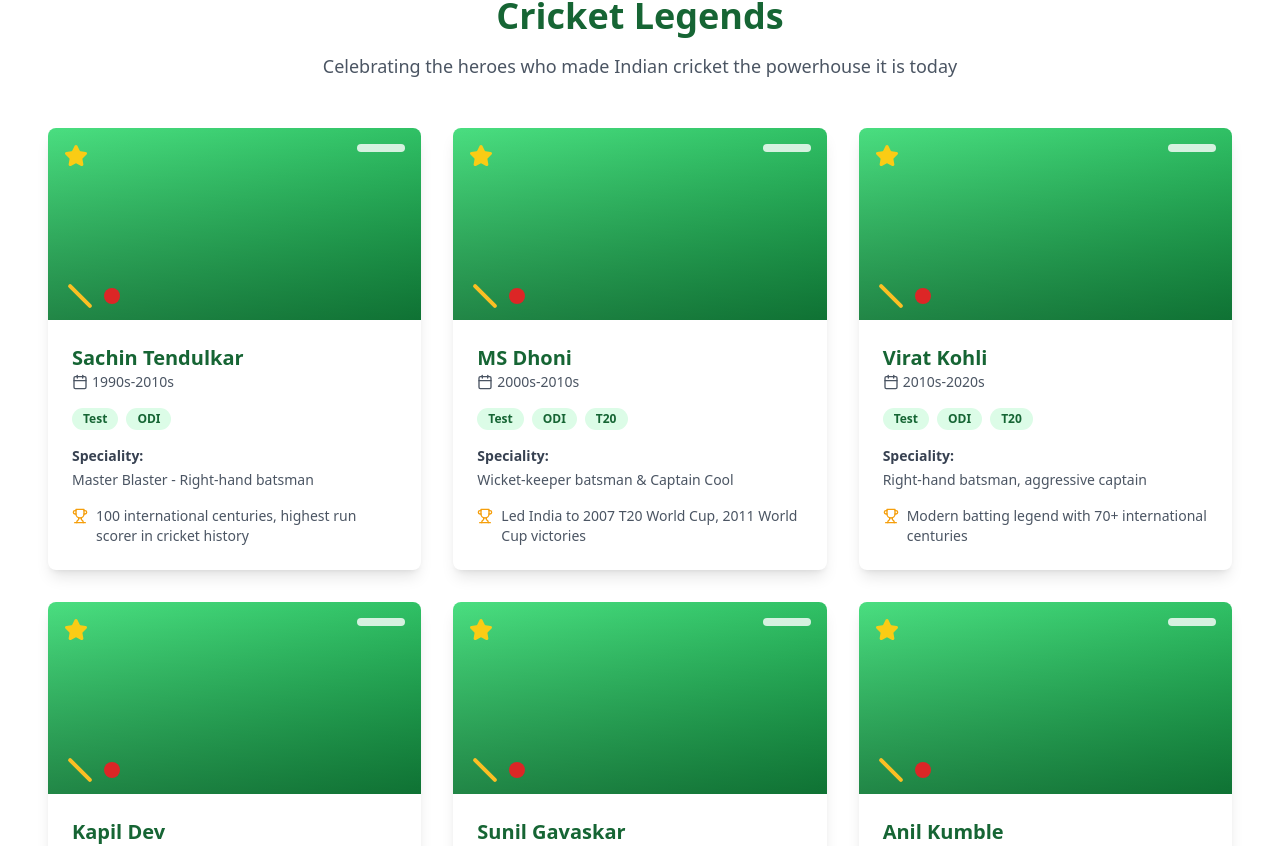
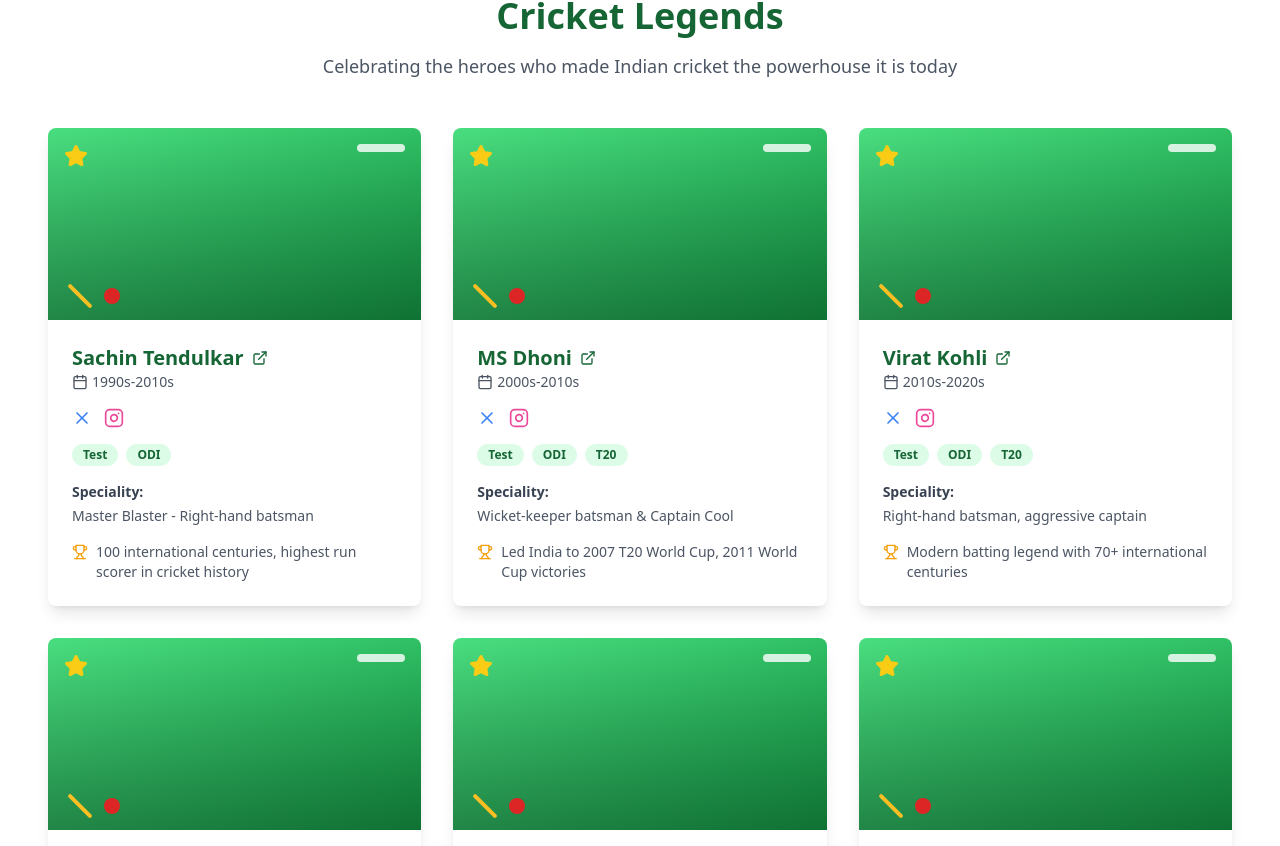
Before and after one commit to nagireddy2511/india-cricket-legacy-hub, a React (Vite) app: page / in a window 1280 px wide. Shown: the part 1376-2222 px from the top of the page. Built offline with nearby package versions, Linux system fonts and the light colour scheme.

Commit message:
Add social media links and bio redirects
- Added social media links (X, Insta) to player data.
- Implemented Google bio redirects on player name click.
- Updated `src/data/players.ts` and `src/components/PlayerCard.tsx`.

```diff
--- a/src/components/PlayerCard.tsx
+++ b/src/components/PlayerCard.tsx
@@ -1,7 +1,8 @@
 
 import { Card, CardContent } from "@/components/ui/card";
 import { Badge } from "@/components/ui/badge";
-import { Star, Trophy, Calendar } from "lucide-react";
+import { Star, Trophy, Calendar, ExternalLink } from "lucide-react";
+import { Instagram, X } from "lucide-react";
 
 interface Player {
   id: number;
@@ -11,6 +12,10 @@ interface Player {
   speciality: string;
   achievement: string;
   featured?: boolean;
+  socialMedia?: {
+    twitter?: string;
+    instagram?: string;
+  };
 }
 
 interface PlayerCardProps {
@@ -18,6 +23,11 @@ interface PlayerCardProps {
 }
 
 const PlayerCard = ({ player }: PlayerCardProps) => {
+  const handleNameClick = () => {
+    const googleSearchUrl = `https://www.google.com/search?q=${encodeURIComponent(player.name + ' cricket biography')}`;
+    window.open(googleSearchUrl, '_blank');
+  };
+
   return (
     <Card className="group hover:shadow-xl transition-all duration-300 transform hover:-translate-y-2 bg-white border-0 shadow-lg overflow-hidden">
       <div className="relative">
@@ -47,14 +57,46 @@ const PlayerCard = ({ player }: PlayerCardProps) => {
         <CardContent className="p-6">
           <div className="space-y-4">
             <div>
-              <h3 className="text-xl font-bold text-green-800 group-hover:text-green-600 transition-colors">
+              <h3
+                className="text-xl font-bold text-green-800 group-hover:text-green-600 transition-colors cursor-pointer hover:underline flex items-center gap-2"
+                onClick={handleNameClick}
+              >
                 {player.name}
+                <ExternalLink className="h-4 w-4" />
               </h3>
               <p className="text-gray-600 text-sm flex items-center gap-1">
                 <Calendar className="h-4 w-4" />
                 {player.era}
               </p>
             </div>
+
+            {/* Social Media Links */}
+            {player.socialMedia && (
+              <div className="flex gap-3">
+                {player.socialMedia.twitter && (
+                  <a
+                    href={player.socialMedia.twitter}
+                    target="_blank"
+                    rel="noopener noreferrer"
+                    className="text-blue-500 hover:text-blue-700 transition-colors"
+                    title="Follow on X (Twitter)"
+                  >
+                    <X className="h-5 w-5" />
+                  </a>
+                )}
+                {player.socialMedia.instagram && (
+                  <a
+                    href={player.socialMedia.instagram}
+                    target="_blank"
+                    rel="noopener noreferrer"
+                    className="text-pink-500 hover:text-pink-700 transition-colors"
+                    title="Follow on Instagram"
+                  >
+                    <Instagram className="h-5 w-5" />
+                  </a>
+                )}
+              </div>
+            )}
 
             <div className="flex flex-wrap gap-2">
               {player.formats.map((format) => (
--- a/src/data/players.ts
+++ b/src/data/players.ts
@@ -1,4 +1,3 @@
-
 export interface Player {
   id: number;
   name: string;
@@ -7,6 +6,10 @@ export interface Player {
   speciality: string;
   achievement: string;
   featured?: boolean;
+  socialMedia?: {
+    twitter?: string;
+    instagram?: string;
+  };
 }
 
 export const players: Player[] = [
@@ -18,7 +21,11 @@ export const players: Player[] = [
     formats: ["Test", "ODI"],
     speciality: "Master Blaster - Right-hand batsman",
     achievement: "100 international centuries, highest run scorer in cricket history",
-    featured: true
+    featured: true,
+    socialMedia: {
+      twitter: "https://twitter.com/sachin_rt",
+      instagram: "https://instagram.com/sachintendulkar"
+    }
   },
   {
     id: 2,
@@ -27,7 +34,11 @@ export const players: Player[] = [
     formats: ["Test", "ODI", "T20"],
     speciality: "Wicket-keeper batsman & Captain Cool",
     achievement: "Led India to 2007 T20 World Cup, 2011 World Cup victories",
-    featured: true
+    featured: true,
+    socialMedia: {
+      twitter: "https://twitter.com/msdhoni",
+      instagram: "https://instagram.com/mahi7781"
+    }
   },
   {
     id: 3,
@@ -36,7 +47,11 @@ export const players: Player[] = [
     formats: ["Test", "ODI", "T20"],
     speciality: "Right-hand batsman, aggressive captain",
     achievement: "Modern batting legend with 70+ international centuries",
-    featured: true
+    featured: true,
+    socialMedia: {
+      twitter: "https://twitter.com/imVkohli",
+      instagram: "https://instagram.com/virat.kohli"
+    }
   },
   {
     id: 4,
@@ -45,7 +60,11 @@ export const players: Player[] = [
     formats: ["Test", "ODI"],
     speciality: "All-rounder, fast bowler",
     achievement: "Led India to first World Cup victory in 1983",
-    featured: true
+    featured: true,
+    socialMedia: {
+      twitter: "https://twitter.com/therealkapildev",
+      instagram: "https://instagram.com/kapildev"
+    }
   },
   {
     id: 5,
@@ -54,7 +73,11 @@ export const players: Player[] = [
     formats: ["Test", "ODI"],
     speciality: "Opening batsman, technique master",
     achievement: "First to score 10,000 Test runs, 34 Test centuries",
-    featured: true
+    featured: true,
+    socialMedia: {
+      twitter: "https://twitter.com/gavaskarsunilm",
+      instagram: "https://instagram.com/gavaskarsunil"
+    }
   },
   {
     id: 6,
@@ -63,7 +86,11 @@ export const players: Player[] = [
     formats: ["Test", "ODI"],
     speciality: "Leg-spin bowler",
     achievement: "619 Test wickets, perfect 10 wickets in an innings",
-    featured: true
+    featured: true,
+    socialMedia: {
+      twitter: "https://twitter.com/anilkumble1074",
+      instagram: "https://instagram.com/anilkumble1074"
+    }
   },
 
   // 1950s-1960s Era
@@ -149,7 +176,11 @@ export const players: Player[] = [
     era: "1990s-2000s",
     formats: ["Test", "ODI"],
     speciality: "Right-hand batsman, 'The Wall'",
-    achievement: "13,288 Test runs, 36 Test centuries"
+    achievement: "13,288 Test runs, 36 Test centuries",
+    socialMedia: {
+      twitter: "https://twitter.com/dravidrahul",
+      instagram: "https://instagram.com/rahuldravid1"
+    }
   },
   {
     id: 17,
@@ -157,7 +188,11 @@ export const players: Player[] = [
     era: "1990s-2000s",
     formats: ["Test", "ODI"],
     speciality: "Left-hand batsman, captain",
-    achievement: "Transformed Indian cricket, aggressive leadership"
+    achievement: "Transformed Indian cricket, aggressive leadership",
+    socialMedia: {
+      twitter: "https://twitter.com/SGanguly99",
+      instagram: "https://instagram.com/souravganguly"
+    }
   },
   {
     id: 18,
@@ -165,7 +200,11 @@ export const players: Player[] = [
     era: "1990s-2000s",
     formats: ["Test", "ODI"],
     speciality: "Right-hand batsman, wristy stroke play",
-    achievement: "281 vs Australia in 2001, match-winner"
+    achievement: "281 vs Australia in 2001, match-winner",
+    socialMedia: {
+      twitter: "https://twitter.com/VVSLaxman281",
+      instagram: "https://instagram.com/vvslaxman281"
+    }
   },
   {
     id: 19,
@@ -191,7 +230,11 @@ export const players: Player[] = [
     era: "2000s-2010s",
     formats: ["Test", "ODI", "T20"],
     speciality: "All-rounder, left-hand batsman",
-    achievement: "2011 World Cup Player of Tournament, 6 sixes in T20"
+    achievement: "2011 World Cup Player of Tournament, 6 sixes in T20",
+    socialMedia: {
+      twitter: "https://twitter.com/YUVSTRONG12",
+      instagram: "https://instagram.com/yuvisofficial"
+    }
   },
   {
     id: 22,
@@ -199,7 +242,11 @@ export const players: Player[] = [
     era: "2000s-2010s",
     formats: ["Test", "ODI", "T20"],
     speciality: "Off-spin bowler",
-    achievement: "417 Test wickets, hat-trick vs Australia"
+    achievement: "417 Test wickets, hat-trick vs Australia",
+    socialMedia: {
+      twitter: "https://twitter.com/harbhajan_singh",
+      instagram: "https://instagram.com/harbhajan3"
+    }
   },
   {
     id: 23,
@@ -207,7 +254,11 @@ export const players: Player[] = [
     era: "2000s-2010s",
     formats: ["Test", "ODI", "T20"],
     speciality: "Left-arm fast bowler",
-    achievement: "311 Test wickets, 2011 World Cup star"
+    achievement: "311 Test wickets, 2011 World Cup star",
+    socialMedia: {
+      twitter: "https://twitter.com/ImZaheer",
+      instagram: "https://instagram.com/zaheer_khan34"
+    }
   },
   {
     id: 24,
@@ -215,7 +266,11 @@ export const players: Player[] = [
     era: "2000s-2010s",
     formats: ["Test", "ODI", "T20"],
     speciality: "Opening batsman, aggressive stroke play",
-    achievement: "Two triple centuries in Tests, fastest 300"
+    achievement: "Two triple centuries in Tests, fastest 300",
+    socialMedia: {
+      twitter: "https://twitter.com/virendersehwag",
+      instagram: "https://instagram.com/virendersehwag"
+    }
   },
   {
     id: 25,
@@ -223,7 +278,11 @@ export const players: Player[] = [
     era: "2000s-2010s",
     formats: ["Test", "ODI", "T20"],
     speciality: "Left-hand opening batsman",
-    achievement: "Match-winner in 2007 T20 & 2011 World Cup finals"
+    achievement: "Match-winner in 2007 T20 & 2011 World Cup finals",
+    socialMedia: {
+      twitter: "https://twitter.com/GautamGambhir",
+      instagram: "https://instagram.com/gautamgambhir"
+    }
   },
 
   // 2010s-Present Era
@@ -233,7 +292,11 @@ export const players: Player[] = [
     era: "2010s-2020s",
     formats: ["Test", "ODI", "T20"],
     speciality: "Right-hand batsman, captain",
-    achievement: "Three double centuries in ODIs, 'Hitman' of cricket"
+    achievement: "Three double centuries in ODIs, 'Hitman' of cricket",
+    socialMedia: {
+      twitter: "https://twitter.com/ImRo45",
+      instagram: "https://instagram.com/rohitsharma45"
+    }
   },
   {
     id: 27,
@@ -241,7 +304,11 @@ export const players: Player[] = [
     era: "2010s-2020s",
     formats: ["Test", "ODI", "T20"],
     speciality: "Left-hand opening batsman",
-    achievement: "Fastest Test century on debut, ICC tournament specialist"
+    achievement: "Fastest Test century on debut, ICC tournament specialist",
+    socialMedia: {
+      twitter: "https://twitter.com/SDhawan25",
+      instagram: "https://instagram.com/shikhardofficial"
+    }
   },
   {
     id: 28,
@@ -249,7 +316,11 @@ export const players: Player[] = [
     era: "2010s-2020s",
     formats: ["Test", "ODI", "T20"],
     speciality: "Off-spin bowler, all-rounder",
-    achievement: "400+ Test wickets, multiple Player of Series awards"
+    achievement: "400+ Test wickets, multiple Player of Series awards",
+    socialMedia: {
+      twitter: "https://twitter.com/ashwinravi99",
+      instagram: "https://instagram.com/rashwin99"
+    }
   },
   {
     id: 29,
@@ -257,7 +328,11 @@ export const players: Player[] = [
     era: "2010s-2020s",
     formats: ["Test", "ODI", "T20"],
     speciality: "Fast bowler, unique action",
-    achievement: "Fastest to 100 ODI wickets, yorker specialist"
+    achievement: "Fastest to 100 ODI wickets, yorker specialist",
+    socialMedia: {
+      twitter: "https://twitter.com/Jaspritbumrah93",
+      instagram: "https://instagram.com/jaspritb1"
+    }
   },
   {
     id: 30,
@@ -265,7 +340,11 @@ export const players: Player[] = [
     era: "2010s-2020s",
     formats: ["Test", "ODI", "T20"],
     speciality: "Right-hand batsman, wicket-keeper",
-    achievement: "Versatile batsman across all formats"
+    achievement: "Versatile batsman across all formats",
+    socialMedia: {
+      twitter: "https://twitter.com/klrahul11",
+      instagram: "https://instagram.com/klrahul"
+    }
   },
 
   // Additional Notable Players
@@ -275,7 +354,11 @@ export const players: Player[] = [
     era: "2010s-2020s",
     formats: ["Test", "ODI", "T20"],
     speciality: "All-rounder, left-arm spinner",
-    achievement: "Triple threat - batting, bowling, fielding excellence"
+    achievement: "Triple threat - batting, bowling, fielding excellence",
+    socialMedia: {
+      twitter: "https://twitter.com/imjadeja",
+      instagram: "https://instagram.com/ravindrajadeja"
+    }
   },
   {
     id: 32,
@@ -283,7 +366,11 @@ export const players: Player[] = [
     era: "2010s-2020s",
     formats: ["ODI", "T20"],
     speciality: "All-rounder, fast bowler",
-    achievement: "T20 World Cup 2024 winner, explosive lower-order batsman"
+    achievement: "T20 World Cup 2024 winner, explosive lower-order batsman",
+    socialMedia: {
+      twitter: "https://twitter.com/hardikpandya7",
+      instagram: "https://instagram.com/hardikpandya93"
+    }
   },
   {
     id: 33,
@@ -291,7 +378,11 @@ export const players: Player[] = [
     era: "2010s-2020s",
     formats: ["Test", "ODI"],
     speciality: "Fast bowler",
-    achievement: "200+ Test wickets, reverse swing expert"
+    achievement: "200+ Test wickets, reverse swing expert",
+    socialMedia: {
+      twitter: "https://twitter.com/MdShami11",
+      instagram: "https://instagram.com/mdshami.official"
+    }
   },
   {
     id: 34,
@@ -317,7 +408,11 @@ export const players: Player[] = [
     era: "2010s-2020s",
     formats: ["Test", "ODI", "T20"],
     speciality: "Wicket-keeper batsman",
-    achievement: "Game-changing knocks in Australia and England"
+    achievement: "Game-changing knocks in Australia and England",
+    socialMedia: {
+      twitter: "https://twitter.com/RishabhPant17",
+      instagram: "https://instagram.com/rishabpant"
+    }
   },
   {
     id: 37,
@@ -325,7 +420,11 @@ export const players: Player[] = [
     era: "2010s-2020s",
     formats: ["Test"],
     speciality: "Right-hand batsman, Test specialist",
-    achievement: "Hero of 2018-19 Australia series, solid technique"
+    achievement: "Hero of 2018-19 Australia series, solid technique",
+    socialMedia: {
+      twitter: "https://twitter.com/cheteshwar1",
+      instagram: "https://instagram.com/cheteshwarpujara"
+    }
   },
   {
     id: 38,
@@ -333,7 +432,11 @@ export const players: Player[] = [
     era: "2010s-2020s",
     formats: ["Test", "ODI"],
     speciality: "Right-hand batsman, vice-captain",
-    achievement: "Overseas specialist, calm under pressure"
+    achievement: "Overseas specialist, calm under pressure",
+    socialMedia: {
+      twitter: "https://twitter.com/ajinkyarahane88",
+      instagram: "https://instagram.com/ajirahane"
+    }
   },
   {
     id: 39,
@@ -341,7 +444,11 @@ export const players: Player[] = [
     era: "2010s-2020s",
     formats: ["Test", "ODI", "T20"],
     speciality: "Fast bowler",
-    achievement: "Breakthrough performer, consistent line and length"
+    achievement: "Breakthrough performer, consistent line and length",
+    socialMedia: {
+      twitter: "https://twitter.com/mdsirajofficial",
+      instagram: "https://instagram.com/mdsirajofficial"
+    }
   },
   {
     id: 40,
@@ -359,7 +466,11 @@ export const players: Player[] = [
     era: "2010s-2020s",
     formats: ["ODI", "T20"],
     speciality: "Right-hand batsman, T20 specialist",
-    achievement: "360-degree batsman, T20 world rankings leader"
+    achievement: "360-degree batsman, T20 world rankings leader",
+    socialMedia: {
+      twitter: "https://twitter.com/surya_14kumar",
+      instagram: "https://instagram.com/suryakumaryadav"
+    }
   },
   {
     id: 42,
@@ -367,7 +478,11 @@ export const players: Player[] = [
     era: "2010s-2020s",
     formats: ["ODI", "T20"],
     speciality: "Wicket-keeper batsman",
-    achievement: "Explosive opener, IPL success"
+    achievement: "Explosive opener, IPL success",
+    socialMedia: {
+      twitter: "https://twitter.com/ishankishan51",
+      instagram: "https://instagram.com/ishankishan23"
+    }
   },
   {
     id: 43,
@@ -375,7 +490,11 @@ export const players: Player[] = [
     era: "2010s-2020s",
     formats: ["Test", "ODI", "T20"],
     speciality: "Right-hand batsman, captain",
-    achievement: "Consistent middle-order performer, leadership qualities"
+    achievement: "Consistent middle-order performer, leadership qualities",
+    socialMedia: {
+      twitter: "https://twitter.com/ShreyasIyer15",
+      instagram: "https://instagram.com/shreyas41"
+    }
   },
   {
     id: 44,
@@ -391,7 +510,11 @@ export const players: Player[] = [
     era: "2010s-2020s",
     formats: ["ODI", "T20"],
     speciality: "Leg-spin bowler",
-    achievement: "Leading wicket-taker in T20Is, wicket-taking ability"
+    achievement: "Leading wicket-taker in T20Is, wicket-taking ability",
+    socialMedia: {
+      twitter: "https://twitter.com/yuzi_chahal",
+      instagram: "https://instagram.com/yuzi_chahal23"
+    }
   },
 
   // Emerging Talents
@@ -401,7 +524,11 @@ export const players: Player[] = [
     era: "2010s-2020s",
     formats: ["Test", "ODI", "T20"],
     speciality: "Right-hand batsman, opener",
-    achievement: "Rising star, elegant stroke play, future captain material"
+    achievement: "Rising star, elegant stroke play, future captain material",
+    socialMedia: {
+      twitter: "https://twitter.com/ShubmanGill",
+      instagram: "https://instagram.com/shubmangill"
+    }
   },
   {
     id: 47,
@@ -409,7 +536,11 @@ export const players: Player[] = [
     era: "2010s-2020s",
     formats: ["Test", "ODI"],
     speciality: "Right-hand opening batsman",
-    achievement: "Century on Test debut, aggressive opener"
+    achievement: "Century on Test debut, aggressive opener",
+    socialMedia: {
+      twitter: "https://twitter.com/PrithviShaw",
+      instagram: "https://instagram.com/prithvishaw"
+    }
   },
   {
     id: 48,
```
